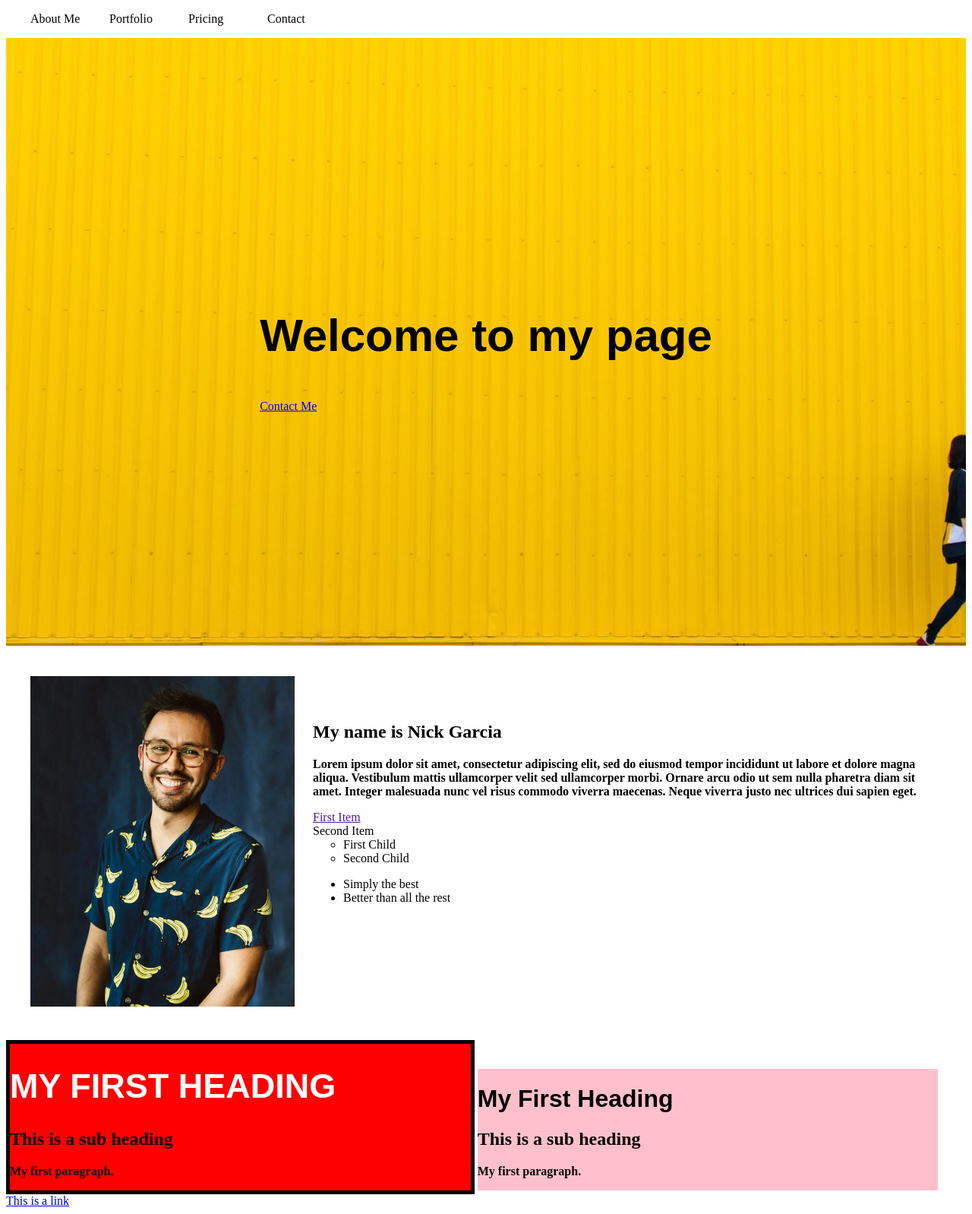
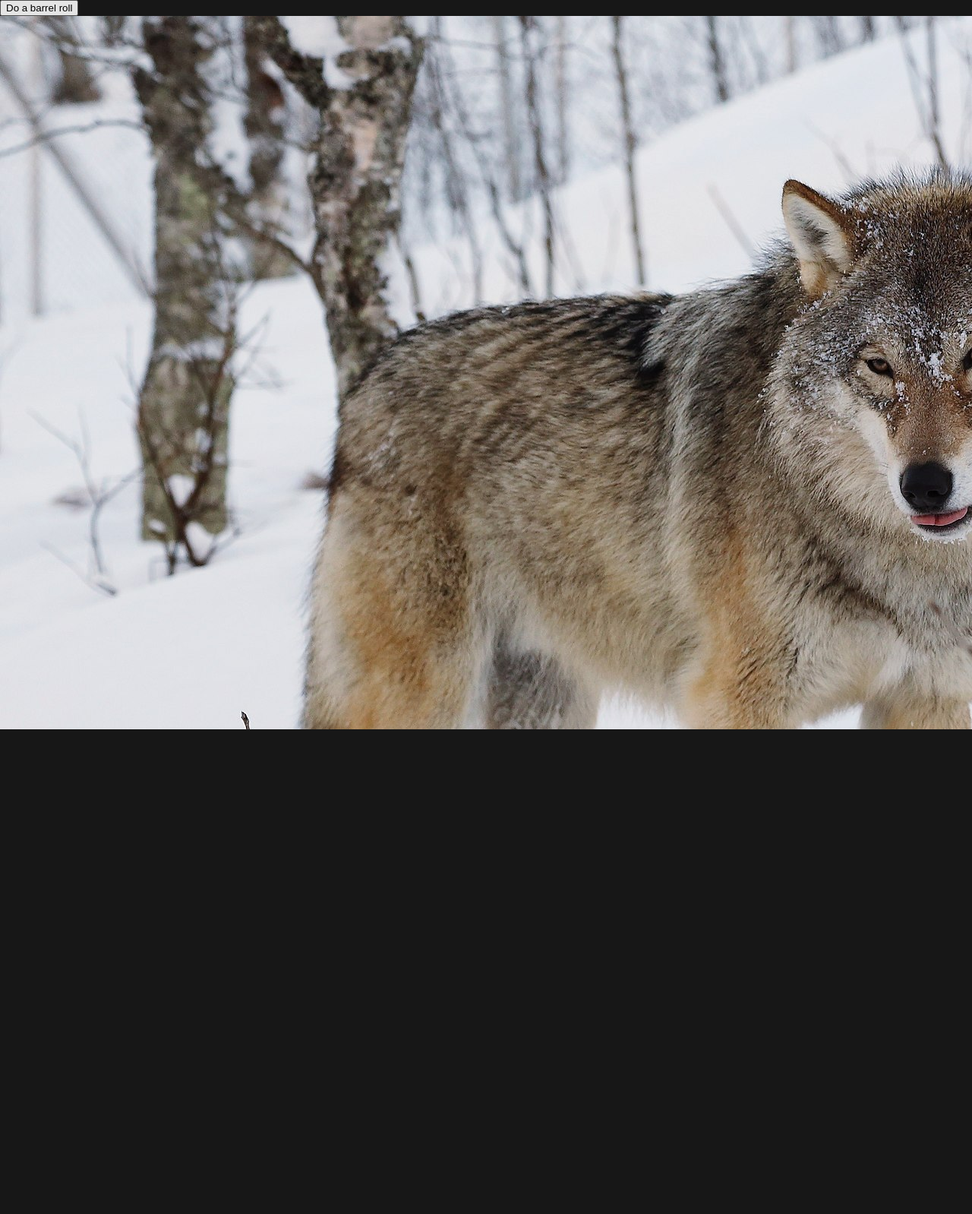
Before and after one commit to nagarci7/cis2368, a plain HTML site: page index.html in a window 1280 px wide. Shown: the whole page at 76% size. After the commit the page ends 960 px from the top, so only its background shows below. Drawn offline with Linux system fonts and the light colour scheme.

Commit message:
js stuff

```diff
--- a/index.html
+++ b/index.html
@@ -4,64 +4,13 @@
     <title>Page Title</title>
     <meta name="viewport" content="width=device-width, initial-scale=1.0">
     <link rel="stylesheet" href="style.css">
+    <script defer src="scripts.js"></script>
   </head>
   <body>
-    <header>
-      <div class="container">
-        <div class="logo"></div>
-        <nav class="nav">
-          <ul class="nav-items">
-            <li>About Me</li>
-            <li>Portfolio</li>
-            <li>Pricing</li>
-            <li>Contact</li>
-          </ul>
-        </nav>
-      </div>
-    </header>
-    <section class="hero">
-      <div class="intro">
-        <h1 class="headline">Welcome to my page</h1>
-        <a href="#">Contact Me</a>
-      </div>
-    </section>
-    <section class="about">
-      <div class="container">
-        <div class="image column col-30">
-          <img src="nagarci7.jpg">
-        </div>
-        <div class="content column col-70">
-          <h2>My name is Nick Garcia</h2>
-          <p>Lorem ipsum dolor sit amet, consectetur adipiscing elit, sed do eiusmod tempor incididunt ut labore et dolore magna aliqua. Vestibulum mattis ullamcorper velit sed ullamcorper morbi. Ornare arcu odio ut sem nulla pharetra diam sit amet. Integer malesuada nunc vel risus commodo viverra maecenas. Neque viverra justo nec ultrices dui sapien eget.</p>
-          <ol class="no-list">
-            <a href=""><li>First Item</li></a>
-            <li>Second Item
-              <ul>
-                <li>First Child</li>
-                <li>Second Child</li>
-              </ul>
-            </li>
-          </ol>
-          <ul>
-            <li>Simply the best</li>
-            <li>Better than all the rest</li>
-          </ul>
-        </div>
-      </div>
-    </section>
-    <!--START DIV 1-->
-    <div class="col1 column" id="one">
-      <h1 class="title">My First Heading</h1>
-      <img src="wolf.jpg">
-      <h2>This is a sub heading</h2>
-      <p>My first paragraph.</p>
-    </div>
-    <!--START DIV 2-->
-    <div class="col2 column">
-      <h1>My First Heading</h1>
-      <h2>This is a sub heading</h2>
-      <p>My first paragraph.</p>
-    </div>
-    <div><a href="https://www.google.com/">This is a link</a></div>
+    <!--<div class="cursor small"></div>
+    <div class="cursor big"><div>-->
+      <button id="button">Do a barrel roll</button>
+      <a href="https://www.uiw.edu/" target="_blank"><img src="wolf.jpg"></a>
+    <!-- <iframe width="560" height="315" src="https://www.youtube.com/embed/cepubzps-s0" title="YouTube video player" frameborder="0" allow="accelerometer; autoplay; clipboard-write; encrypted-media; gyroscope; picture-in-picture" allowfullscreen></iframe> -->
   </body>
 </html>
--- /dev/null
+++ b/scripts.js
@@ -0,0 +1,20 @@
+console.log('hello world');
+
+const btn = document.querySelector('#button');
+
+
+const cursorSmall = document.querySelector('.small');
+const cursorBig = document.querySelector('.big');
+
+
+const positionElement = (e)=> {
+  const mouseY = e.clientY;
+  const mouseX = e.clientX;
+
+  cursorSmall.style.transform = `translate3d(${mouseX}px, ${mouseY}px, 0)`;
+
+  cursorBig.style.transform = `translate3d(${mouseX}px, ${mouseY}px, 0)`;
+
+}
+
+window.addEventListener('mousemove', positionElement)
--- a/style.css
+++ b/style.css
@@ -1,120 +1,103 @@
-h1 {
-  color: black;
-  font-family: Arial, Helvetica, sans-serif;
+@-webkit-keyframes roll {
+  from {
+    -webkit-transform: rotate(0deg)
   }
 
-.headline {
-  font-size: 60px;
+  to {
+    -webkit-transform: rotate(360deg)
+  }
 }
 
-p {
-  font-weight: bold;
+@-moz-keyframes roll {
+  from {
+    -moz-transform: rotate(0deg)
   }
 
-img {
-  max-width: 100%;
-  display: block;
+  to {
+    -moz-transform: rotate(360deg)
+  }
 }
 
-.column {
-  display: inline-block;
-  width: 48%;
+@keyframes roll {
+  from {
+    transform: rotate(0deg)
   }
 
-.col1 {
+  to {
+    transform: rotate(360deg)
+  }
+}
+
+@keyframes stretch {
+  0% {
+    opacity: 0.2;
+    background-color: green;
+    border-radius: 100%;
+  }
+
+  50% {
+    background-color: orange;
+  }
+
+  100% {
+    /* transform: scale(2.0); */
     background-color: red;
   }
-
-.col2 {
-  background-color: pink;
 }
 
-.title {
-  font-size: 35px;
-  text-transform: uppercase;
+body.roll {
+  -moz-animation-name: roll;
+  -moz-animation-duration: 4s;
+  -moz-animation-iteration-count: 1;
+  -webkit-animation-name: roll;
+  -webkit-animation-duration: 4s;
+  -webkit-animation-iteration-count: 1;
 }
 
-.title {
-  font-size: 45px;
+html,
+body,
+div,
+iframe {
+  margin: 0;
+  padding: 0;
+  height: 100%;
+  overflow: hidden;
 }
 
-.col1 h1 {
-  color: white;
+body {
+  cursor: none;
+  height: 120vh;
+  background: #171717;
 }
 
-#one {
-  border: 5px solid black;
-}
-
-.col1 img {
-  display: none;
-}
-
-section {
-  margin-bottom: 40px;
-}
-
-/**HERO SECTION**/
-.hero {
-  height: 100vh;
-  background-image: url("background.jpg");
-  background-repeat: no-repeat;
-  background-size: cover;
-
-  position: relative;
-}
-
-.intro {
-  position: absolute;
-  left: 50%;
-  top: 50%;
-  transform: translate(-50%, -50%);
-}
-
-/**ABOUT SECTION**/
 .container {
-  max-width: 1200px;
   display: block;
+  max-width: 900px;
   margin: auto;
 }
 
-.col-30 {
-  width: 29%;
+iframe {
+  width: 100%;
+  border: 0;
 }
 
-.col-70 {
-  width: 69%;
+.small {
+  width: 6px;
+  height: 6px;
+  border: 2px solid #fff;
+  border-radius: 50%;
 }
 
-.content {
-  padding-left: 20px;
-  padding-top: 40px;
-  vertical-align: top;
+.big {
+  width: 50px;
+  height: 50px;
+  background-color: white;
+  border-radius: 50%;
+  margin-bottom: 20rem;
+  animation-name: stretch;
+  animation-duration: 2.0s;
+  animation-timing-function: ease-out;
+  animation-direction: alternate;
+  animation-iteration-count: infinite;
+  animation-play-state: running;
 }
-
-@media screen and (max-width: 767px) {
-  .column {
-    display: block;
-    width: 100%;
-  }
-}
-
-.logo {
-  width: 35%;
-  display: block;
-}
-
-.no-list, .nav-items {
-  list-style: none;
-  padding: 0;
-}
-
-.nav-items li {
-  display: inline-block;
-  width: 100px;
-}
-
-.nav-items li:hover {
-  background-color: yellow;
-  cursor: pointer;
-}
```
Lines whose indentation alone changed are shown as unchanged.
